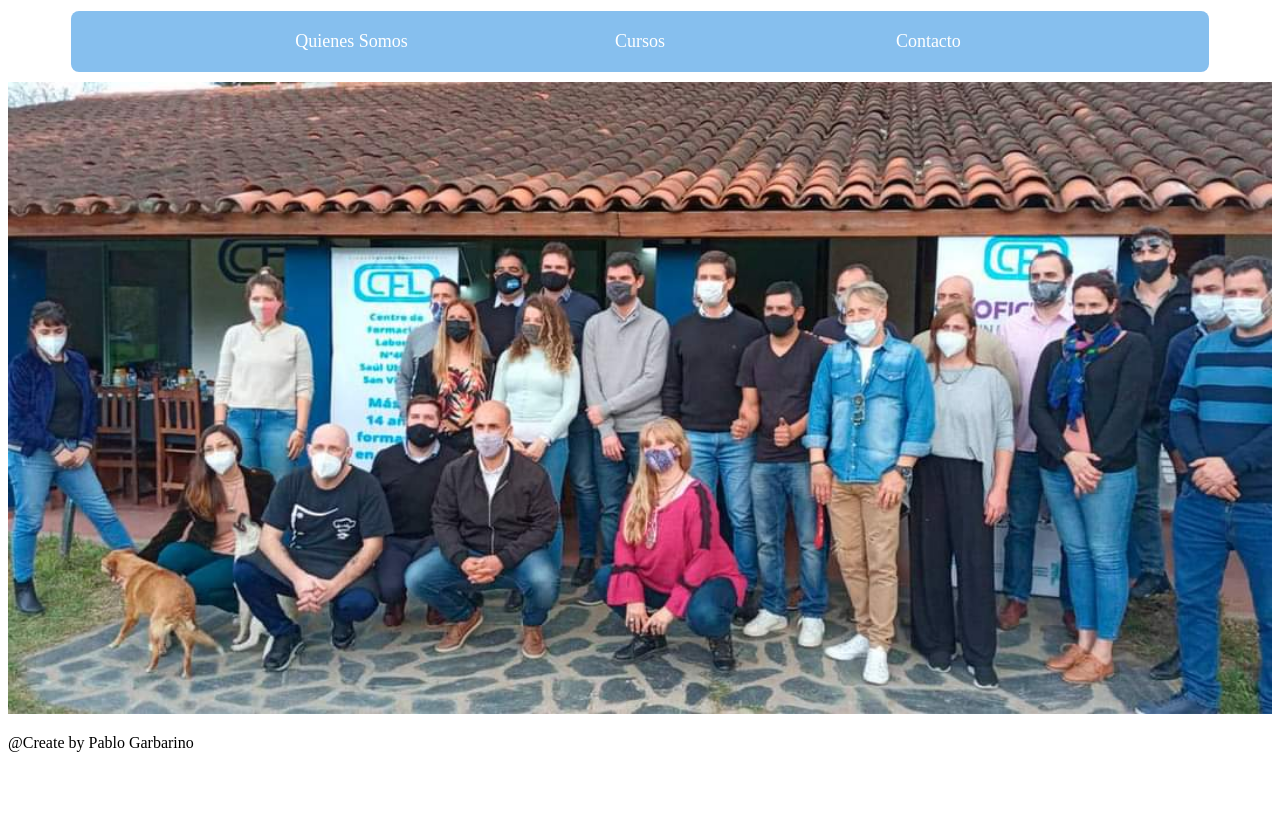
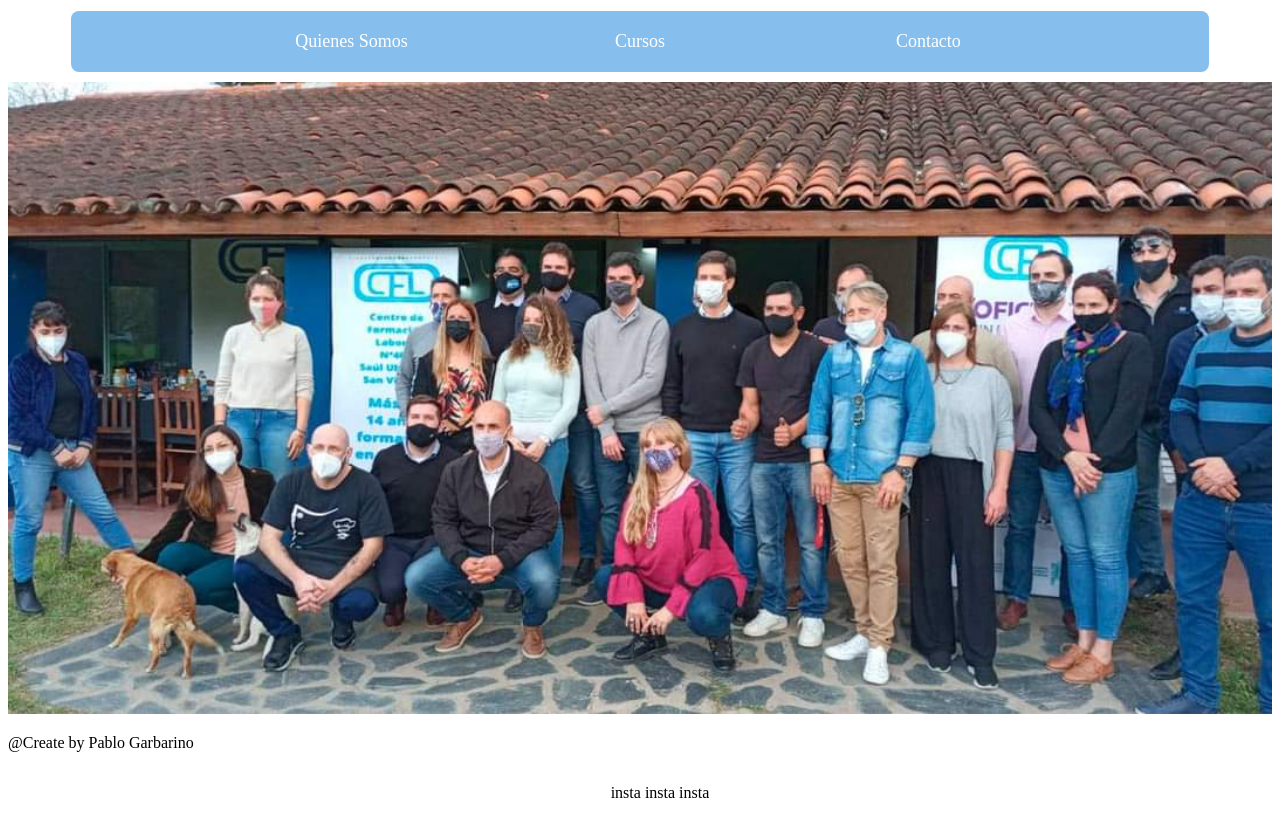
Before and after one commit to PabloGarbarino/cfl, a plain HTML site: page index.html in a window 1280 px wide. Shown: the part 111-937 px from the top of the page. Before the commit the page ends 879 px from the top, so only its background shows below. Drawn offline with Linux system fonts and the light colour scheme.

Commit message:
Add files via upload

```diff
--- a/css/estilos.css
+++ b/css/estilos.css
@@ -158,6 +158,16 @@
 
 li {
     list-style: none;
+}
+
+ul>li {
+    display: inline-block;
+}
+
+.container {
+    margin-top: 0px;
+    display: flex;
+    justify-content: center;
 }
 
 /*====================================================*/
--- a/index.html
+++ b/index.html
@@ -19,6 +19,9 @@
             <a href="documentos/cursos.html">Cursos</a>
             <a href="documentos/contacto.html">Contacto</a>
         </div>
+
+
+
     </nav>
 
     <!-- grid-->
@@ -30,9 +33,15 @@
             </div>
         </div>
     </section>
+    <div class="container">
+        <div class="center">
+            <ul>
+                <li>insta</li>
+                <li>insta</li>
+                <li>insta</li>
+            </ul>
+        </div>
 
-
-
+    </div>
 </body>
-
 </html>
```
